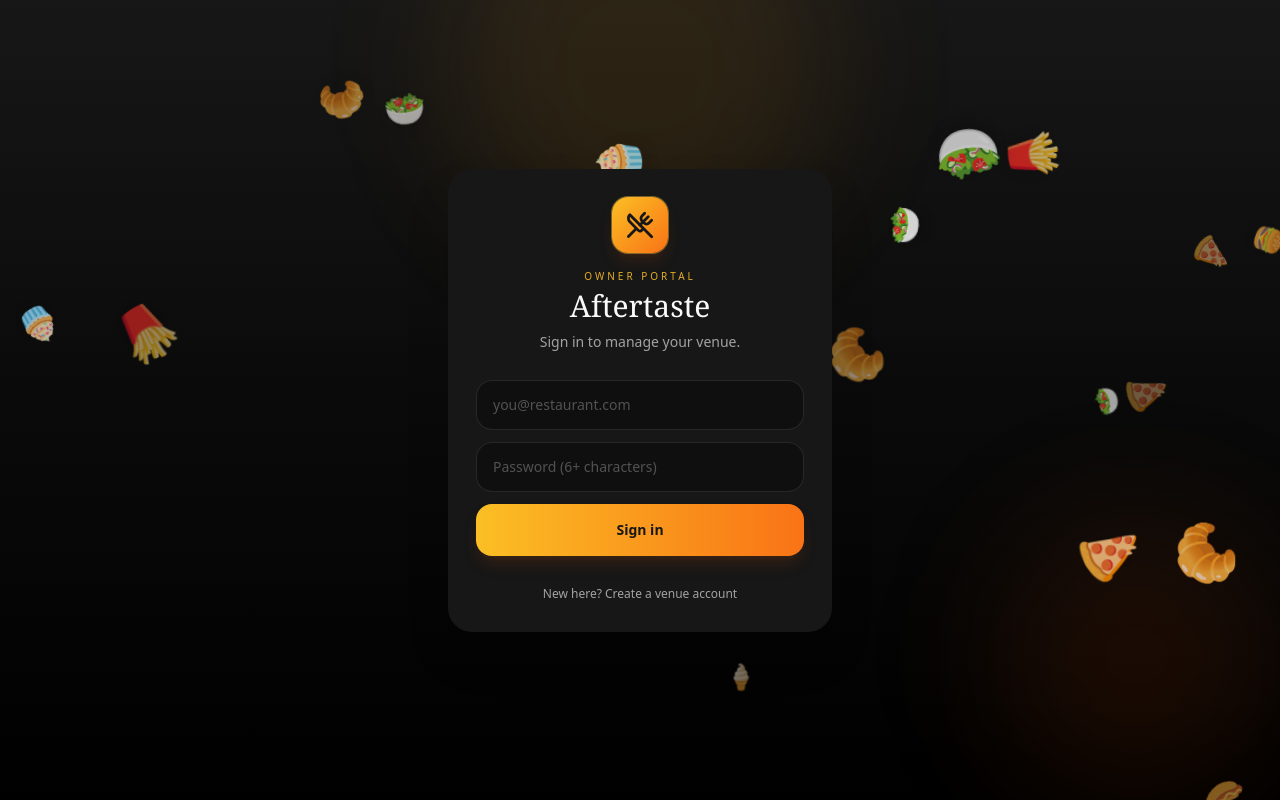
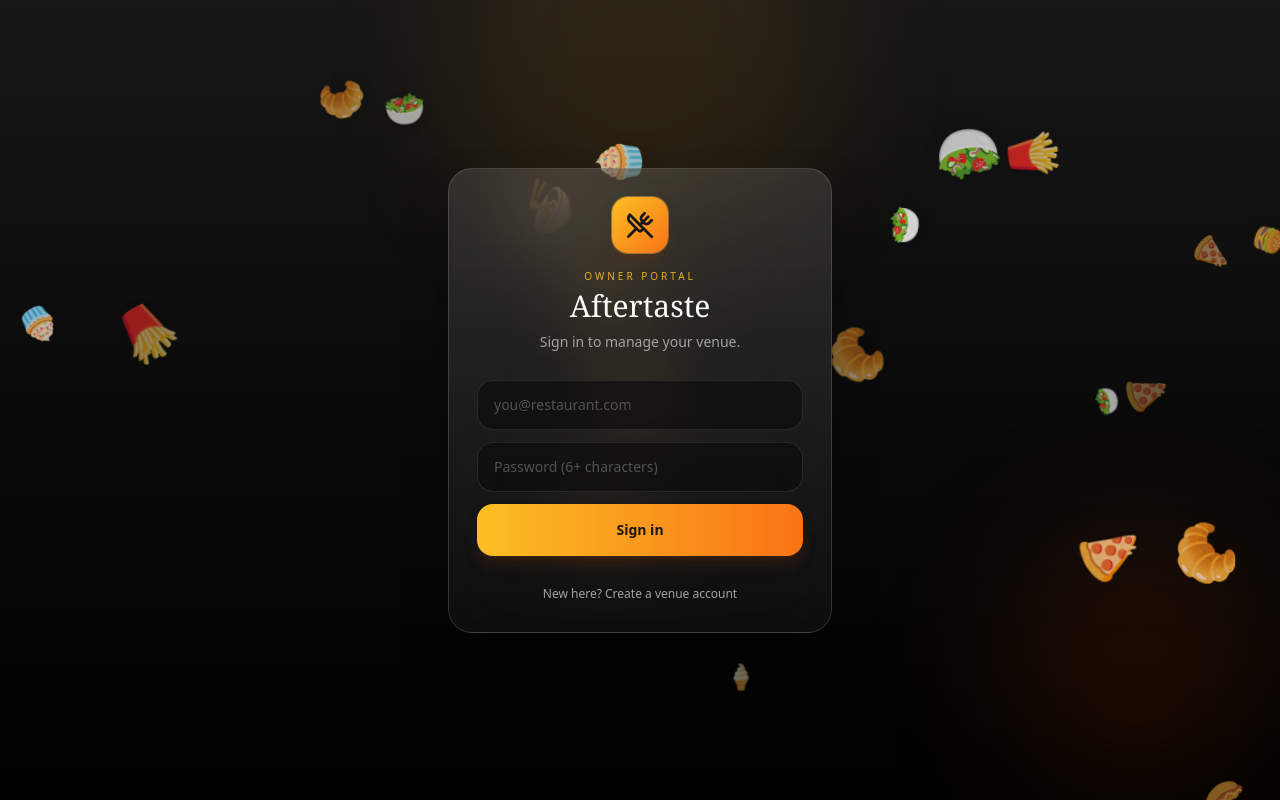
Before and after one commit to olympus42/aftertaste, a React (Vite) app: page / in a window 1280 px wide. Built offline with nearby package versions, Linux system fonts and the light colour scheme.

Commit message:
Add files via upload

```diff
--- a/src/pages/Login.jsx
+++ b/src/pages/Login.jsx
@@ -43,7 +43,7 @@ export default function Login() {
       <div className="pointer-events-none absolute bottom-0 right-0 h-72 w-72 rounded-full bg-orange-600/10 blur-3xl" />
 
       {/* centered card that adapts to any screen */}
-      <div className="relative z-10 w-full max-w-sm rounded-3xl bg-neutral-900 p-7 shadow-2xl">
+      <div className="relative z-10 w-full max-w-sm rounded-3xl border border-white/15 bg-gradient-to-b from-white/[0.12] to-white/[0.04] p-7 shadow-2xl shadow-black/50 backdrop-blur-2xl">
         <div className="flex flex-col items-center text-center">
           <div className="grid h-14 w-14 place-items-center rounded-2xl bg-gradient-to-br from-amber-400 to-orange-500 shadow-lg shadow-amber-900/30 ring-1 ring-amber-300/40">
             <UtensilsCrossed className="h-7 w-7 text-neutral-900" strokeWidth={2.4} />
```
